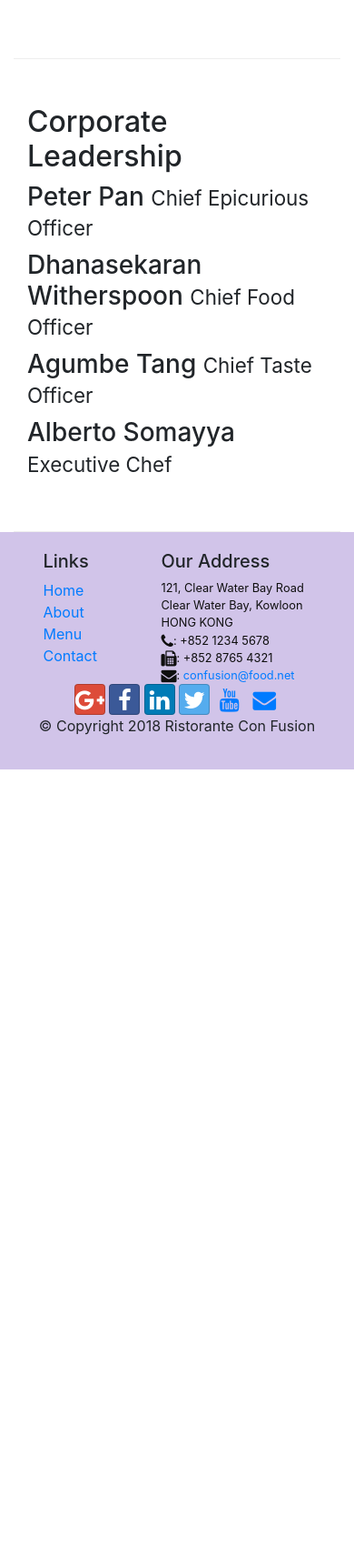
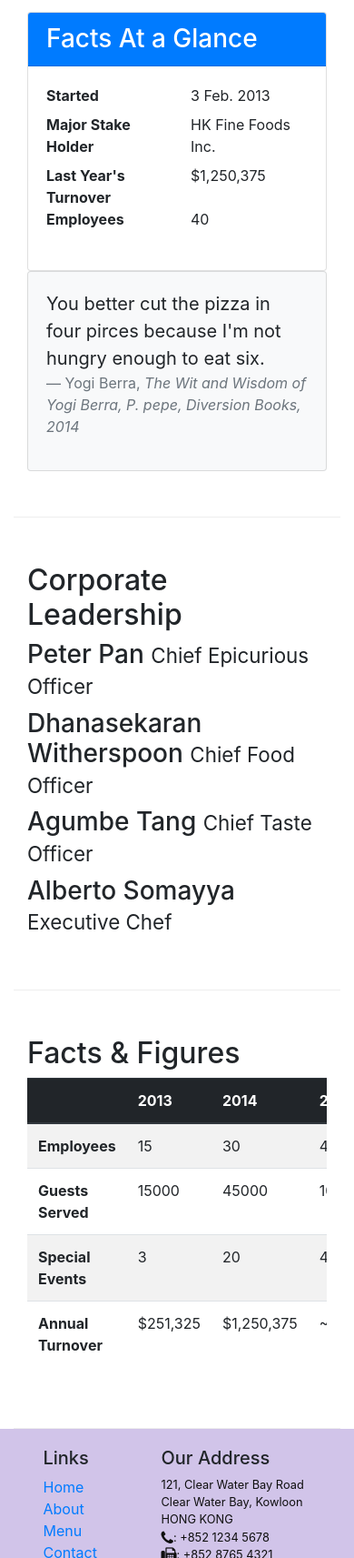
Before and after one commit to drewche/bootstrap-setup, a website: page aboutus.html in a window 390 px wide. Shown: the part 1037-2750 px from the top of the page at 91% size. Before the commit the page ends 1883 px from the top, so only its background shows below. Drawn offline with nearby package versions, Linux system fonts and the light colour scheme.

Commit message:
Tables and Cards

```diff
--- a/aboutus.html
+++ b/aboutus.html
@@ -65,7 +65,32 @@
                 <p>Started in 2010, Ristorante con Fusion quickly established itself as a culinary icon par excellence in Hong Kong. With its unique brand of world fusion cuisine that can be found nowhere else, it enjoys patronage from the A-list clientele in Hong Kong.  Featuring four of the best three-star Michelin chefs in the world, you never know what will arrive on your plate the next time you visit us.</p>
                 <p>The restaurant traces its humble beginnings to <em>The Frying Pan</em>, a successful chain started by our CEO, Mr. Peter Pan, that featured for the first time the world's best cuisines in a pan.</p>
             </div>
-            <div class="col col-sm">
+            <div class="col-sm-6">
+                <div class="card">
+                    <h3 class="card-header bg-primary text-white">Facts At a Glance</h3>
+                    <div class="card-body">
+                        <dl class="row">
+                            <dt class="col-6">Started</dt>
+                            <dd class="col-6">3 Feb. 2013</dd>
+                            <dt class="col-6">Major Stake Holder</dt>
+                            <dd class="col-6">HK Fine Foods Inc.</dd>
+                            <dt class="col-6">Last Year's Turnover</dt>
+                            <dd class="col-6">$1,250,375</dd>
+                            <dt class="col-6">Employees</dt>
+                            <dd class="col-6">40</dd>
+                        </dl>
+                    </div>
+                </div>
+            </div>
+            <div class="col-12">
+                <div class="card card-body bg-light">
+                    <blockquote class="blockquote">
+                        <p class="mb-0">You better cut the pizza in four pirces because I'm not hungry enough to eat six.</p>
+                        <footer class="blockquote-footer">Yogi Berra,
+                            <cite title="Source Title">The Wit and Wisdom of Yogi Berra, P. pepe, Diversion Books, 2014</cite>
+                        </footer>
+                    </blockquote>
+                </div>
             </div>
         </div>
 
@@ -83,7 +108,50 @@
                 <p class="d-none d-sm-block">Award winning three-star Michelin chef with wide International experience having worked closely with whos-who in the culinary world, he specializes in creating mouthwatering Indo-Italian fusion experiences. He says, <em>Put together the cuisines from the two craziest cultures, and you get a winning hit! Amma Mia!</em></p>
             </div>
        </div>
-
+       <div class="row row-content">
+           <div class="col-12 col-sm-9">
+               <h2>Facts &amp; Figures</h2>
+               <div class="table-responsive">
+                    <table class="table table-striped">
+                        <thead class="thead-dark">
+                            <tr>
+                                <th>&nbsp;</th>
+                                <th>2013</th>
+                                <th>2014</th>
+                                <th>2015</th>
+                            </tr>
+                        </thead>
+                        <tbody>
+                            <tr>
+                                <th>Employees</th>
+                                <td>15</td>
+                                <td>30</td>
+                                <td>40</td>
+                            </tr>
+                            <tr>
+                                <th>Guests Served</th>
+                                <td>15000</td>
+                                <td>45000</td>
+                                <td>100,000</td>
+                            </tr>
+                            <tr>
+                                <th>Special Events</th>
+                                <td>3</td>
+                                <td>20</td>
+                                <td>45</td>
+                            </tr>
+                            <tr>
+                                <th>Annual Turnover</th>
+                                <td>$251,325</td>
+                                <td>$1,250,375</td>
+                                <td>~$3,000,000</td>
+                            </tr>
+                        </tbody>
+                    </table>
+                </div>
+           </div>
+           <div class="col-12 col-sm-3"></div>
+       </div>
     </div>
 
     <footer class="footer">
```
